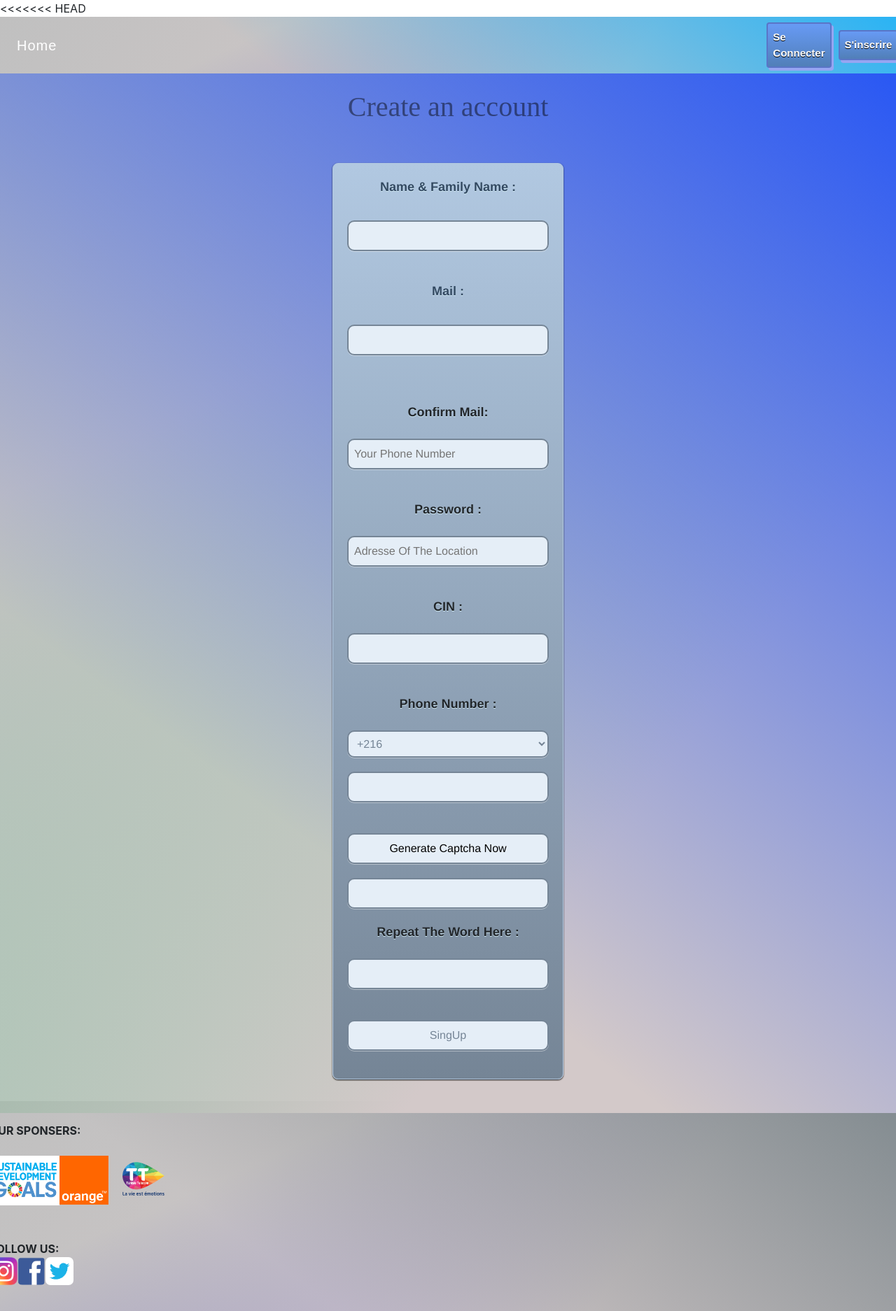
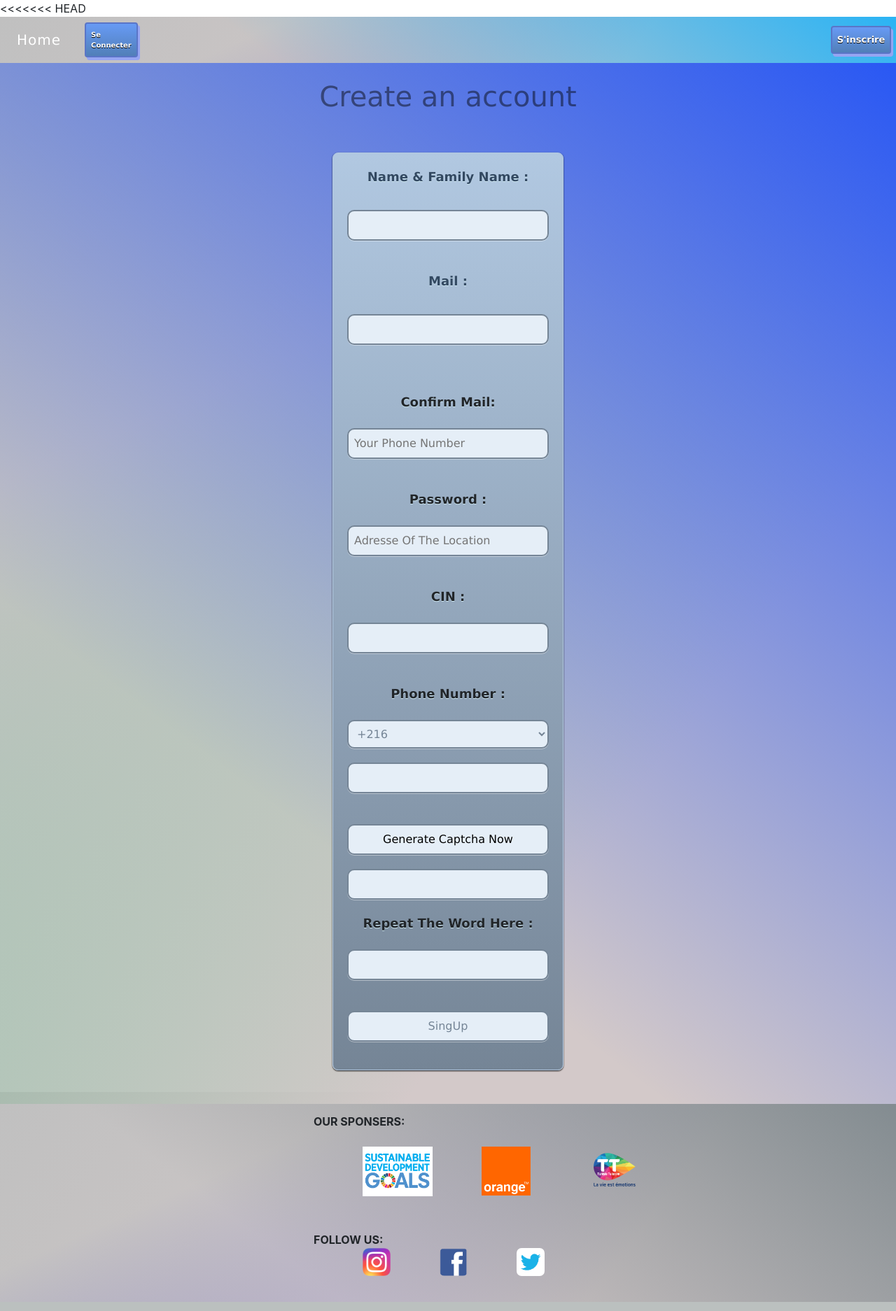
Before and after one commit to bessrourasma/hack2019, a PHP site: page /inscri.html in a window 1280 px wide. Shown: the whole page at 70% size. Run offline with PHP 8.4, Linux system fonts and the light colour scheme; some web fonts are replaced.

Commit message:
Add files via upload

```diff
--- a/form.css
+++ b/form.css
@@ -1,11 +1,10 @@
-
 *{
     padding:0px;
     margin:0px;
 }
 
 .login {
-    margin-left: 10px;
+    margin-left: 990px;
 	-moz-box-shadow: 3px 4px 0px 0px #96a5f2;
 	-webkit-box-shadow: 3px 4px 0px 0px #96a5f2;
 	box-shadow: 3px 4px 0px 0px #96a5f2;
@@ -24,8 +23,8 @@
 	display:inline-block;
 	cursor:pointer;
 	color:#ffffff;
-	font-family: 'Source Sans Pro', sans-serif;
-	font-size:15px;
+	font-family: Verdana, Geneva, Tahoma, sans-serif;
+	font-size: 13px;
 	font-weight:bold;
 	padding:8px 7px;
 	text-decoration:none;
@@ -50,7 +49,7 @@
 
 
 .creat {
-    margin-left: 990px;
+    margin-left: 10px;
 	-moz-box-shadow: 3px 4px 0px 0px #96a5f2;
 	-webkit-box-shadow: 3px 4px 0px 0px #96a5f2;
 	box-shadow: 3px 4px 0px 0px #96a5f2;
@@ -69,8 +68,8 @@
 	display:inline-block;
 	cursor:pointer;
 	color:#ffffff;
-	font-family: 'Source Sans Pro', sans-serif;
-	font-size:15px;
+	font-family: Verdana, Geneva, Tahoma, sans-serif;
+	font-size: 10px;
 	font-weight:bold;
 	padding:8px 7px;
 	text-decoration:none;
@@ -106,7 +105,7 @@
 	-webkit-box-shadow: rgba(000,000,000,0.9) 0 1px 2px, inset rgba(255,255,255,0.4) 0 0px 0;
 	-moz-box-shadow: rgba(000,000,000,0.9) 0 1px 2px, inset rgba(255,255,255,0.4) 0 0px 0;
 	box-shadow: rgba(000,000,000,0.9) 0 1px 2px, inset rgba(255,255,255,0.4) 0 0px 0;
-	font-family: 'Helvetica Neue',Helvetica,sans-serif;
+	font-family: Verdana, Geneva, Tahoma, sans-serif;
 	text-decoration: none;
 	vertical-align: middle;
 	min-width:300px;
@@ -127,6 +126,10 @@
 	margin-bottom:20px;
 	width:288px;
 	}
+
+
+
+
  .form-field:focus {
 	background: #fff;
 	color: #324861;
@@ -165,9 +168,23 @@
 
 .nav-item{
     color: white;
-    font-family: 'Source Sans Pro', sans-serif;
+    font-family: Verdana, Geneva, Tahoma, sans-serif;
     letter-spacing: 1px;
     font-size: 20px;
+}
+
+h3{
+	font-size: 0px;
+
+}
+
+.in-media {
+	margin-left: 70px;
+
+}
+
+.titre1{
+	margin-left: -200px;
 }
 
 .navbar{
@@ -185,6 +202,14 @@
 }
 
 .bottom{
+	width: 100%;
+    margin-left: 0% !important;
+	height: 400px;
+    background-image:linear-gradient(217deg, rgba(109, 123, 129, 0.8), rgba(0, 255, 200, 0) 70.71%),
+    linear-gradient(127deg, rgba(0, 0, 0, 0.247), rgb(211, 201, 201) 70.71%),
+    linear-gradient(336deg, rgba(0, 0, 255, 0.61), rgba(0,0,255,0) 70.71%);
+}
+.bottom{
 	margin-top: -17px;
 
     background-image:linear-gradient(217deg, rgba(109, 123, 129, 0.8), rgba(0, 255, 200, 0) 70.71%),
@@ -198,17 +223,63 @@
     height: 100%;
     flex-direction: column;
 }
+
+.contenu{
+	font-family: 'Merriweather', serif;
+	background-image:linear-gradient(217deg, rgba(0, 60, 255, 0.8), rgba(0, 255, 200, 0) 70.71%),
+    linear-gradient(127deg, rgba(0, 0, 0, 0.247), rgb(211, 201, 201) 70.71%),
+    linear-gradient(336deg, rgba(0, 255, 128, 0.61), rgba(0, 255, 170, 0) 70.71%);
+}
+
+@-webkit-keyframes example {
+	0%   {color: whitesmoke;}
+	25%  {color: rgba(255, 255, 79, 0.527);}
+	50%  {color: rgba(119, 181, 253, 0.63);}
+	100% {color: rgba(187, 93, 6, 0.637);}
+
+  }
+
+  /* Standard syntax */
+  @keyframes example {
+	  00%   {color: whitesmoke;}
+	25%  {color: rgba(255, 255, 79, 0.527)}
+	50%  {color: rgba(119, 181, 253, 0.63);}
+	100% {color: rgba(187, 93, 6, 0.637)}
+  }
+
+  .carousel-inner img {
+    width: 50%;
+    height: 100%;
+}
+
+p{
+    font-family: Verdana, Geneva, Tahoma, sans-serif;
+    margin-left: 200px;
+    font-size: 20px;
+    color: black;
+}
+.roww{
+	width: 100%;
+	height: 400px;
+	display: flex;
+	flex-direction: row;
+	justify-content: space-around;
+}
+.rowww{
+	width: 30%;
+	height: 300px;
+	display: flex;
+	flex-direction: column;}
 #ti tre{
     width: 50%;
     height: 50px;
 }
 #titre h1{
     color: rgba(0, 0, 0, 0.459);
-    font-family: 'Merriweather', serif;
-}
+    font-family: Verdana, Geneva, Tahoma, sans-serif;
 .contenu{
 	height: 59%;
-	font-family: 'Merriweather', serif;
+	font-family: style="margin-left: 400px;";
 	background-image:linear-gradient(217deg, rgba(0, 60, 255, 0.8), rgba(0, 255, 200, 0) 70.71%),
     linear-gradient(127deg, rgba(0, 0, 0, 0.247), rgb(211, 201, 201) 70.71%),
     linear-gradient(336deg, rgba(0, 255, 128, 0.61), rgba(0, 255, 170, 0) 70.71%);
```
